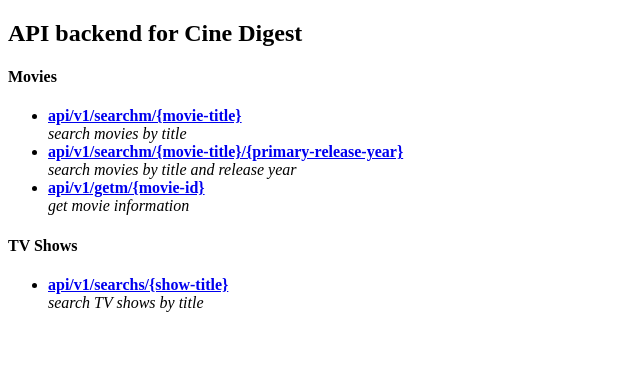
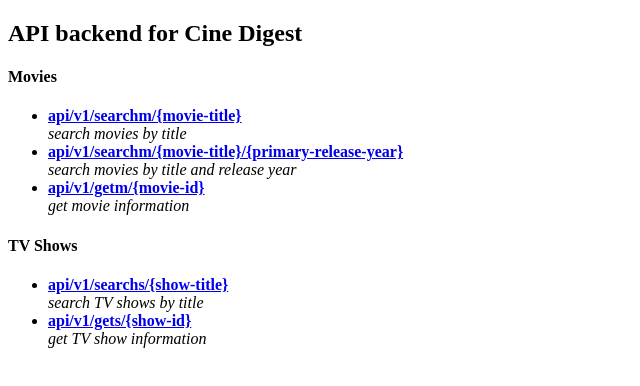
Before and after one commit to roshanadh/cine-digest-api, a website: page public/index.html in a window 1280 px wide. Shown: the whole page, without its empty margins (0-640 px from the left). Drawn offline with Linux system fonts and the light colour scheme.

Commit message:
Update landing page for new route

```diff
--- a/public/index.html
+++ b/public/index.html
@@ -25,6 +25,10 @@
                     <strong><a href='https://api-cine-digest.herokuapp.com/api/v1/searchs/game%20of%20thrones' target='_blank'>api/v1/searchs/{show-title}</a></strong> <br>
                     <i>search TV shows by title</i>
                 </li>
+                <li>
+                    <strong><a href='https://api-cine-digest.herokuapp.com/api/v1/gets/1044' target='_blank'>api/v1/gets/{show-id}</a></strong> <br>
+                    <i>get TV show information</i>
+                </li>
             </ul>
         </div>
     </body>
```
